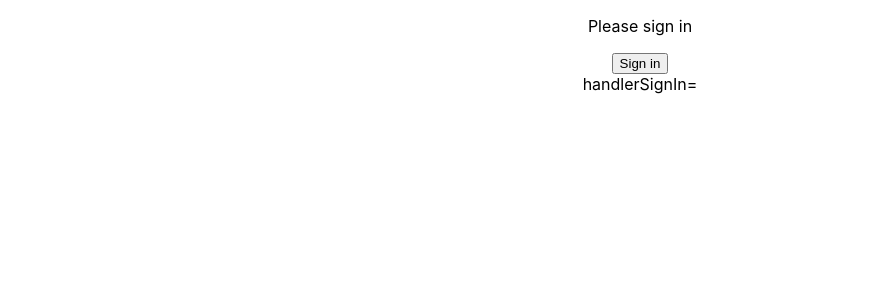
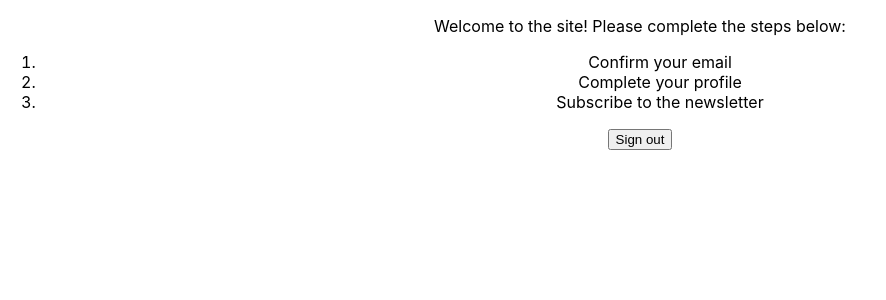
Before and after one commit to EmmaRubiH/gitpod-react-walktrough, a React (Create React App) app in the folder my-app/: page / in a window 1280 px wide. Both pictures are taken after a click on the button "Sign in". Shown: the top 300 px of the page, without its empty margins (0-886 px from the left). Built offline with nearby package versions, Linux system fonts and the light colour scheme.

Commit message:
add sign in method to components

```diff
--- a/my-app/src/components/MethodsAsPropsChild.js
+++ b/my-app/src/components/MethodsAsPropsChild.js
@@ -12,11 +12,12 @@
                             <li>Complete your profile</li>
                             <li>Subscribe to the newsletter</li>
                         </ol>
+                        <button onClick={props.handleSignOut}>Sign out</button>
                     </div>
                 ) : (
                     <div>
                         <p>Please sign in</p>
-                        <button>Sign in</button>
+                        <button onClick={props.handleSignIn}>Sign in</button>
                     </div>
                 )
             }
--- a/my-app/src/components/MethodsAsPropsParent.js
+++ b/my-app/src/components/MethodsAsPropsParent.js
@@ -9,9 +9,16 @@
         }
     }
 
-    handlerSignIn = () => {
+    handleSignIn = () => {
         this.setState({
-            isLoggedIn:true
+            isLoggedIn: true
+        })
+        console.log(this)
+    }
+
+    handleSignOut = () => {
+        this.setState({
+            isLoggedIn: false
         })
         console.log(this)
     }
@@ -20,8 +27,10 @@
         return (
             <div>
                 <MethodsAsPropsChild
-                    isLoggedIn={this.state.isLoggedIn} />
-                    handlerSignIn={this.handlerSignIn}
+                    isLoggedIn={this.state.isLoggedIn}
+                    handleSignIn={this.handleSignIn}
+                    handleSignOut={this.handleSignOut}
+                    />
             </div>
         )
     }
```
